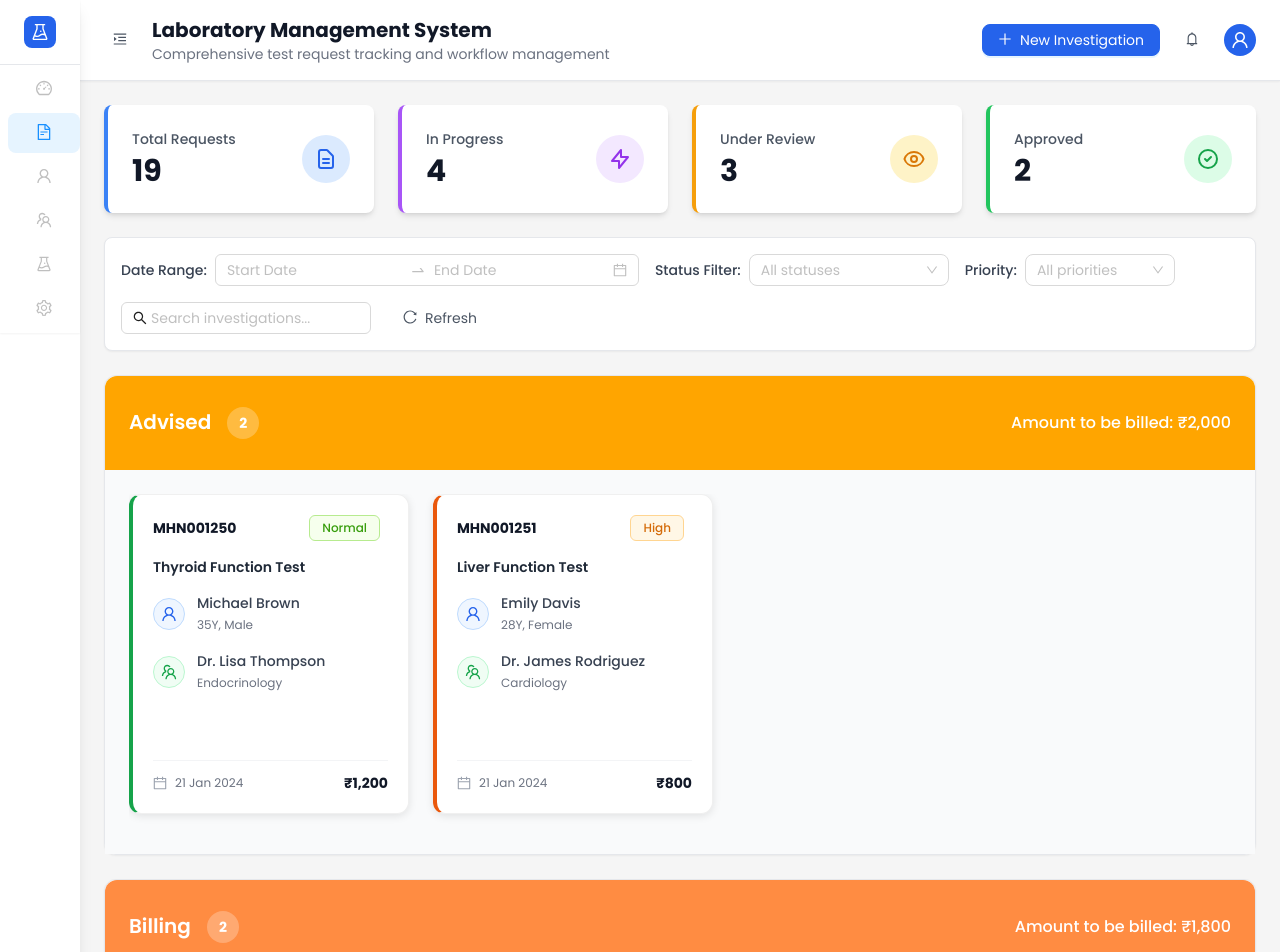
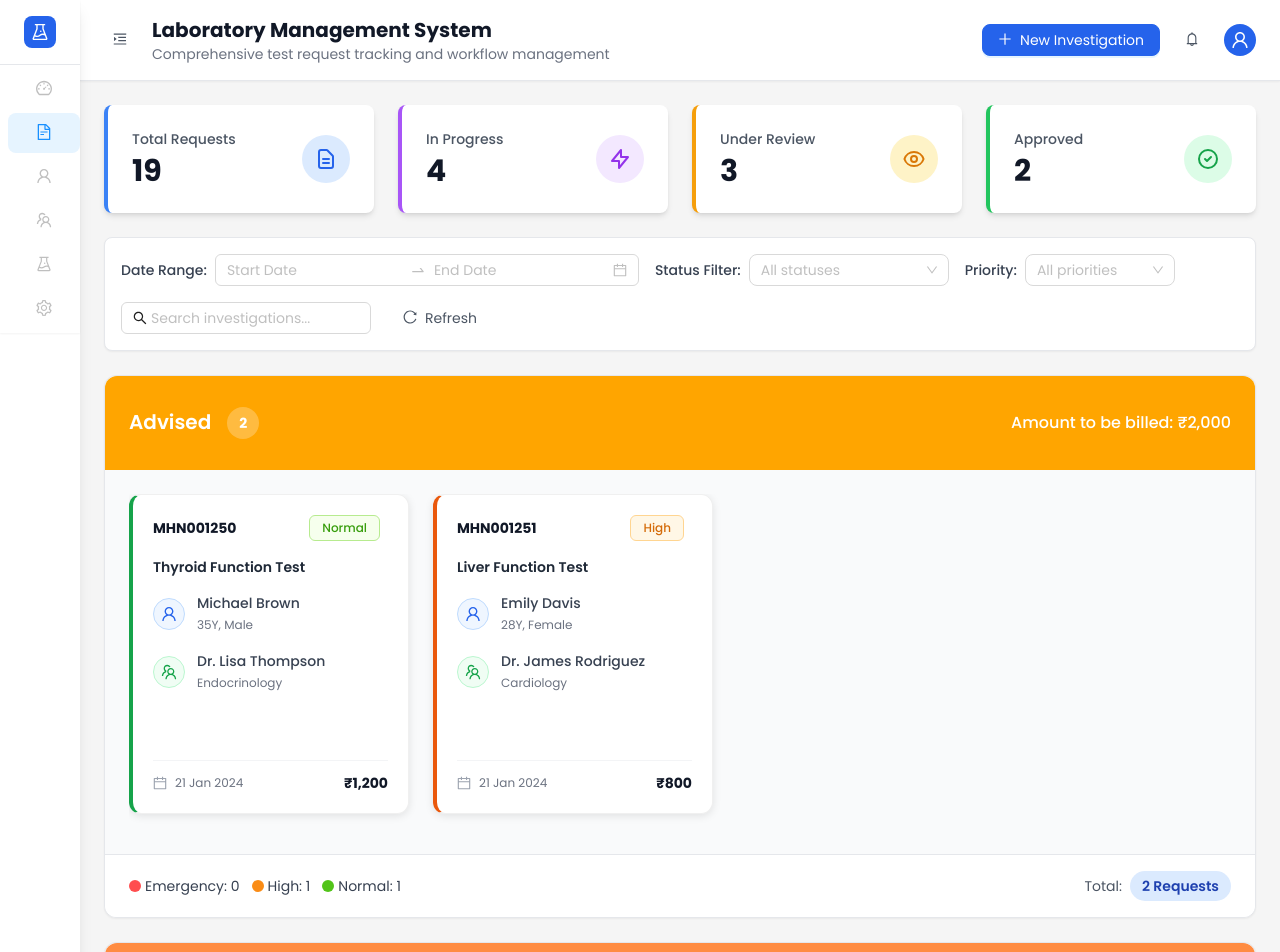
Before and after one commit to nabeel-ncz/lab-management-technical-task, a React (Vite) app in the folder client/: page / in a window 1280 px wide. Shown: the top 952 px of the page. Built offline with nearby package versions, Linux system fonts and the light colour scheme.

Commit message:
Add priority statistics display in KanbanBoard component. Implement

```diff
--- a/client/src/components/Investigation/KanbanBoard.tsx
+++ b/client/src/components/Investigation/KanbanBoard.tsx
@@ -55,6 +55,32 @@ export const KanbanBoard: React.FC<KanbanBoardProps> = ({
 
   const formatCurrency = (amount: number) => {
     return `₹${amount.toLocaleString()}`;
+  };
+
+  const calculatePriorityStats = (investigations: Investigation[]) => {
+    const stats = {
+      Emergency: 0,
+      High: 0,
+      Normal: 0,
+      total: investigations.length
+    };
+
+    investigations.forEach(inv => {
+      if (inv.priority === 'Emergency') stats.Emergency++;
+      else if (inv.priority === 'High') stats.High++;
+      else if (inv.priority === 'Normal') stats.Normal++;
+    });
+
+    return stats;
+  };
+
+  const getPriorityColor = (priority: string) => {
+    switch (priority) {
+      case 'Emergency': return '#ff4d4f';
+      case 'High': return '#fa8c16';
+      case 'Normal': return '#52c41a';
+      default: return '#d9d9d9';
+    }
   };
 
   const findInvestigation = (id: string) => {
@@ -333,6 +359,40 @@ export const KanbanBoard: React.FC<KanbanBoardProps> = ({
                   )}
                 </SortableContext>
               </div>
+
+              {/* Footer with priority breakdown */}
+              <div className="px-6 py-4 bg-white border-t border-gray-200 rounded-b-xl">
+                {(() => {
+                  const priorityStats = calculatePriorityStats(column.investigations);
+                  return (
+                    <div className="flex items-center justify-between">
+                      <div className="flex items-center space-x-4">
+                        <div className="flex items-center space-x-3">
+                          {(['Emergency', 'High', 'Normal'] as const).map(priority => (
+                            <div key={priority} className="flex items-center space-x-1">
+                              <div
+                                className="w-3 h-3 rounded-full"
+                                style={{ backgroundColor: getPriorityColor(priority) }}
+                              />
+                              <Text className="text-gray-700 text-sm">
+                                {priority}: {priorityStats[priority]}
+                              </Text>
+                            </div>
+                          ))}
+                        </div>
+                      </div>
+                      <div className="flex items-center space-x-2">
+                        <Text className="text-gray-600 text-sm">Total:</Text>
+                        <div className="px-3 py-1 bg-blue-100 rounded-full">
+                          <Text className="text-blue-800 text-sm font-semibold">
+                            {priorityStats.total} {priorityStats.total === 1 ? 'Request' : 'Requests'}
+                          </Text>
+                        </div>
+                      </div>
+                    </div>
+                  );
+                })()}
+              </div>
             </Card>
           </DroppableStatusContainer>
         ))}
```
